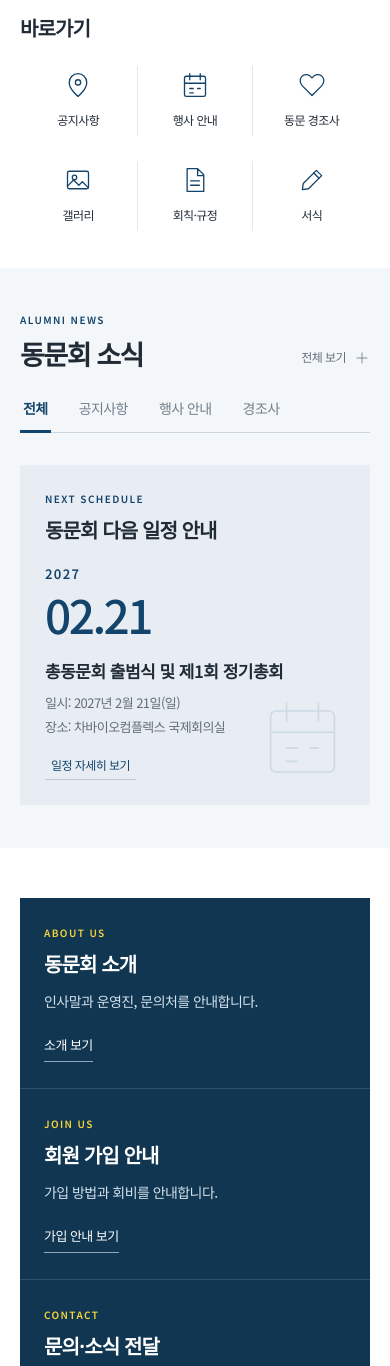
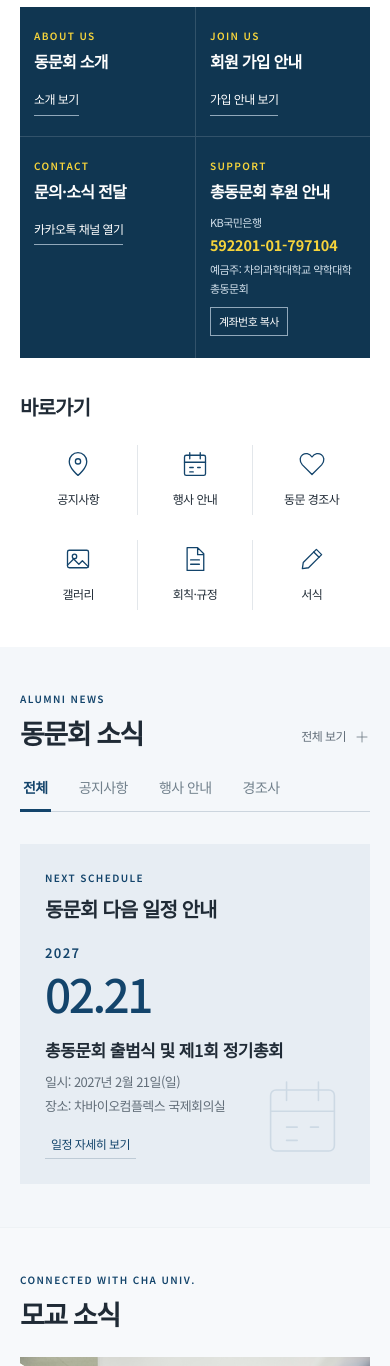
Before and after one commit to CHAPharmalumni/chapharmalumni-website, a plain HTML site: page index.html in a window 390 px wide. Shown: the part 620-1986 px from the top of the page. Drawn offline with Linux system fonts and the light colour scheme; no server answers.

Commit message:
첫 화면: 후원 안내를 안내 띠 넷째 칸으로 합치고 띠를 바로가기 위로 옮김, 휴대폰에서는 2칸씩 두 줄
Co-Authored-By: Claude Opus 5.5 <noreply@anthropic.com>

```diff
--- a/board.css
+++ b/board.css
@@ -147,14 +147,14 @@ label.photo-add{display:inline-flex!important;grid-auto-flow:column;align-items:
 }
 .about-copy a.underlined-link{display:inline-block}
 
-/* 첫 화면 개편 (2026-11-25): 다음 일정 · 세 칸 안내 띠 · 후원 안내 · 모교 소식 두 칸 */
+/* 첫 화면 개편 (2026-11-25): 다음 일정 · 네 칸 안내 띠(소개 · 가입 · 문의 · 후원, 바로가기 위) · 모교 소식 두 칸 */
 .next-panel{display:flex;flex-direction:column;align-items:flex-start}
 .next-panel h2{font-size:22px;font-weight:600;letter-spacing:-.045em;margin-top:6px}
 .next-panel .next-date{margin-top:16px}
 .next-panel h3{font-size:17px;font-weight:600;margin-top:12px;letter-spacing:-.03em}
 .next-panel p:not(.eyebrow){font-size:13px;color:var(--muted);line-height:1.8;margin-top:6px}
 .next-panel .story-link{margin-top:16px;position:relative}
-.guide-band{display:grid;grid-template-columns:repeat(3,minmax(0,1fr));background:var(--deep);color:#fff;margin-top:72px;margin-bottom:56px}
+.guide-band{display:grid;grid-template-columns:repeat(4,minmax(0,1fr));background:var(--deep);color:#fff;margin-top:56px}
 .guide-cell{display:flex;flex-direction:column;align-items:flex-start;padding:34px 32px;border-left:1px solid #ffffff24;transition:background .2s}
 .guide-cell:first-child{border-left:0}
 .guide-cell:hover{background:#ffffff0f}
@@ -162,9 +162,6 @@ label.photo-add{display:inline-flex!important;grid-auto-flow:column;align-items:
 .guide-cell h2{font-size:22px;font-weight:600;letter-spacing:-.045em;margin-top:6px}
 .guide-cell p:not(.eyebrow){font-size:14px;color:#d3e1ec;line-height:1.8;margin:8px 0 20px}
 .guide-link{margin-top:auto;font-size:13px;border-bottom:1px solid #91a8ba;padding-bottom:5px}
-.donate-band{display:grid;grid-template-columns:minmax(0,1fr) auto;gap:30px;align-items:center;border-top:1px solid var(--line);border-bottom:1px solid var(--line);padding-block:34px;margin-bottom:72px}
-.donate-band h2{font-size:24px;font-weight:600;letter-spacing:-.05em;margin-top:6px}
-.donate-band p:not(.eyebrow){font-size:14px;color:var(--muted);margin-top:6px}
 .account{display:grid;gap:2px;background:var(--wash);border:1px solid var(--line);padding:18px 24px;min-width:340px}
 .account-bank{font-size:13px;color:var(--muted)}
 .account-number{font-size:23px;font-weight:700;color:var(--navy);letter-spacing:.01em}
@@ -172,20 +169,34 @@ label.photo-add{display:inline-flex!important;grid-auto-flow:column;align-items:
 .copy-button{justify-self:start;border:1px solid var(--navy);color:var(--navy);font-size:12px;padding:5px 12px;margin:6px 0 4px;background:#fff}
 .copy-button:hover{background:var(--navy);color:#fff}
 .copy-done{font-size:12px;color:var(--navy);min-height:0}
+.guide-cell--donate .account{background:none;border:0;padding:0;min-width:0;margin-top:auto}
+.guide-cell--donate .account-bank,.guide-cell--donate .account small{color:#d3e1ec}
+.guide-cell--donate .account-number{color:var(--gold);font-size:21px}
+.guide-cell--donate .copy-button{background:none;border-color:#91a8ba;color:#fff;margin:10px 0 0}
+.guide-cell--donate .copy-button:hover{background:#fff;color:var(--deep)}
+.guide-cell--donate .copy-done{color:var(--gold)}
+@media(max-width:1180px){.guide-band{grid-template-columns:repeat(2,minmax(0,1fr))}.guide-cell:nth-child(3){border-left:0}.guide-cell:nth-child(n+3){border-top:1px solid #ffffff24}}
 .story-grid--two{grid-template-columns:repeat(2,minmax(0,1fr))}
 .about-page a[target=_blank]{color:var(--navy);text-decoration:underline}
 @media(max-width:860px){
- .guide-band{grid-template-columns:1fr;margin-top:50px}
- .guide-cell{border-left:0;border-top:1px solid #ffffff24;padding:26px 24px}
- .guide-cell:first-child{border-top:0}
- .donate-band{grid-template-columns:1fr;gap:18px}
+ .guide-band{margin-top:40px}
+ .guide-cell{padding:26px 24px}
  .account{min-width:0}
 }
 @media(max-width:600px){
  .story-grid--two{grid-template-columns:1fr}
- .guide-cell h2,.next-panel h2{font-size:20px}
- .donate-band h2{font-size:21px}
+ .next-panel h2{font-size:20px}
  .account-number{font-size:20px}
+ .guide-band{margin-top:28px}
+ .guide-cell{padding:20px 14px}
+ .guide-cell:nth-child(even){border-left:1px solid #ffffff24}
+ .guide-cell h2{font-size:16px;margin-top:4px}
+ .guide-cell p:not(.eyebrow){display:none}
+ .guide-link{margin-top:14px;font-size:12px}
+ .guide-cell--donate .account{margin-top:8px}
+ .guide-cell--donate .account-bank,.guide-cell--donate .account small{font-size:11px}
+ .guide-cell--donate .account-number{font-size:clamp(12px,3.7vw,15px);letter-spacing:-.01em;white-space:nowrap}
+ .guide-cell--donate .copy-button{font-size:11px;padding:4px 8px;margin-top:8px}
 }
 
 /* 회칙 · 규정 (rules.html) */
--- a/index.html
+++ b/index.html
@@ -25,6 +25,12 @@
     <div class="wrap hero-inner"><p class="eyebrow hero-eyebrow official-name">CHA University College of Pharmacy Alumni Association</p><h1 id="hero-title">차에서 시작된 인연,<br><span>함께 열어갈 내일.</span></h1><p class="hero-copy">배움의 시간을 넘어, 삶의 든든한 동료로.<br>차 의과학대학교 약학대학 총동문회가 함께합니다.</p><a href="about.html" class="hero-link">총동문회 소개 <span class="link-line"></span></a></div>
     <div class="hero-bottom wrap"><span></span><span class="photo-credit">차 의과학대학교 캠퍼스</span></div>
   </section>
+  <section class="wrap guide-band" aria-label="총동문회 안내">
+    <a class="guide-cell" href="about.html"><p class="eyebrow">ABOUT US</p><h2>동문회 소개</h2><p>인사말과 운영진, 문의처를 안내합니다.</p><span class="guide-link">소개 보기</span></a>
+    <a class="guide-cell" href="join.html"><p class="eyebrow">JOIN US</p><h2>회원 가입 안내</h2><p>가입 방법과 회비를 안내합니다.</p><span class="guide-link">가입 안내 보기</span></a>
+    <a class="guide-cell" href="https://pf.kakao.com/_VxmwBX" target="_blank" rel="noopener"><p class="eyebrow">CONTACT</p><h2>문의·소식 전달</h2><p>문의와 동문 소식은 카카오톡 채널로 보내 주시기 바랍니다.</p><span class="guide-link">카카오톡 채널 열기</span></a>
+    <div class="guide-cell guide-cell--donate"><p class="eyebrow">SUPPORT</p><h2>총동문회 후원 안내</h2><p>동문 여러분의 후원은 총동문회 운영과 행사에 사용됩니다.</p><div class="account"><span class="account-bank">KB국민은행</span><strong class="account-number">592201-01-797104</strong><small>예금주: 차의과학대학교 약학대학 총동문회</small><button class="copy-button" data-copy="592201-01-797104">계좌번호 복사</button><span class="copy-done" role="status" aria-live="polite"></span></div></div>
+  </section>
   <section class="wrap quick-section" aria-label="바로가기"><div class="quick-heading"><h2>바로가기</h2></div><div class="quick-links">
     <button data-go="board.html?g=notice&amp;b=notice"><svg><use href="#i-pin"/></svg><span>공지사항</span></button>
     <button data-go="board.html?g=notice&amp;b=event"><svg><use href="#i-calendar"/></svg><span>행사 안내</span></button>
@@ -35,12 +41,6 @@
   </div></section>
   <section class="news-section" id="news"><div class="wrap news-layout"><div class="news-board"><div class="section-title"><div><p class="eyebrow">ALUMNI NEWS</p><h2>동문회 소식</h2></div><a class="text-button" id="all-notices" href="board.html?g=notice">전체 보기 <svg><use href="#i-plus"/></svg></a></div><div class="news-tabs" role="tablist" aria-label="소식 분류"><button role="tab" id="tab-all" aria-controls="notice-list" aria-selected="true" data-filter="all">전체</button><button role="tab" id="tab-notice" aria-controls="notice-list" aria-selected="false" data-filter="notice">공지사항</button><button role="tab" id="tab-event" aria-controls="notice-list" aria-selected="false" data-filter="event">행사 안내</button><button role="tab" id="tab-family" aria-controls="notice-list" aria-selected="false" data-filter="family">경조사</button></div><div class="notice-list" id="notice-list" role="tabpanel" aria-labelledby="tab-all"></div></div>
   <aside class="next-story next-panel" aria-labelledby="next-title"><p class="eyebrow">NEXT SCHEDULE</p><h2 id="next-title">동문회 다음 일정 안내</h2><div class="next-date">2027<span>02.21</span></div><h3>총동문회 출범식 및 제1회 정기총회</h3><p>일시: 2027년 2월 21일(일)<br>장소: 차바이오컴플렉스 국제회의실</p><button class="story-link" data-dialog="event">일정 자세히 보기</button><svg class="next-icon" aria-hidden="true"><use href="#i-calendar"/></svg></aside></div></section>
-  <section class="wrap guide-band" aria-label="총동문회 안내">
-    <a class="guide-cell" href="about.html"><p class="eyebrow">ABOUT US</p><h2>동문회 소개</h2><p>인사말과 운영진, 문의처를 안내합니다.</p><span class="guide-link">소개 보기</span></a>
-    <a class="guide-cell" href="join.html"><p class="eyebrow">JOIN US</p><h2>회원 가입 안내</h2><p>가입 방법과 회비를 안내합니다.</p><span class="guide-link">가입 안내 보기</span></a>
-    <a class="guide-cell" href="https://pf.kakao.com/_VxmwBX" target="_blank" rel="noopener"><p class="eyebrow">CONTACT</p><h2>문의·소식 전달</h2><p>문의와 동문 소식은 카카오톡 채널로 보내 주시기 바랍니다.</p><span class="guide-link">카카오톡 채널 열기</span></a>
-  </section>
-  <section class="wrap donate-band" aria-labelledby="donate-title"><div><p class="eyebrow">SUPPORT</p><h2 id="donate-title">총동문회 후원 안내</h2><p>동문 여러분의 후원은 총동문회 운영과 행사에 사용됩니다.</p></div><div class="account"><span class="account-bank">KB국민은행</span><strong class="account-number">592201-01-797104</strong><button class="copy-button" data-copy="592201-01-797104">계좌번호 복사</button><small>예금주: 차의과학대학교 약학대학 총동문회</small><span class="copy-done" role="status" aria-live="polite"></span></div></section>
   <section class="community-section"><div class="wrap"><div class="section-title"><div><p class="eyebrow">CONNECTED WITH CHA UNIV.</p><h2>모교 소식</h2></div><p class="section-description">모교와 약학대학의 소식은 각 홈페이지에서 확인하실 수 있습니다.</p></div><div class="story-grid story-grid--two"><a class="story-card" href="https://pharmacy.cha.ac.kr/" target="_blank" rel="noopener"><div class="story-image"><img src="assets/research.jpg" alt="차 의과학대학교 약학대학 연구실" loading="lazy"></div><h3>약학대학</h3><p>약학대학의 교육·연구 소식을 안내합니다.</p><span class="story-link">약학대학 홈페이지</span></a><a class="story-card" href="https://www.cha.ac.kr/" target="_blank" rel="noopener"><div class="story-image campus-story"><img src="assets/campus.png" alt="차 의과학대학교 캠퍼스 풍경" loading="lazy"></div><h3>차 의과학대학교</h3><p>차 의과학대학교의 주요 소식을 안내합니다.</p><span class="story-link">차 의과학대학교 홈페이지</span></a></div></div></section>
 </main>
 <div id="site-footer"></div>
```
